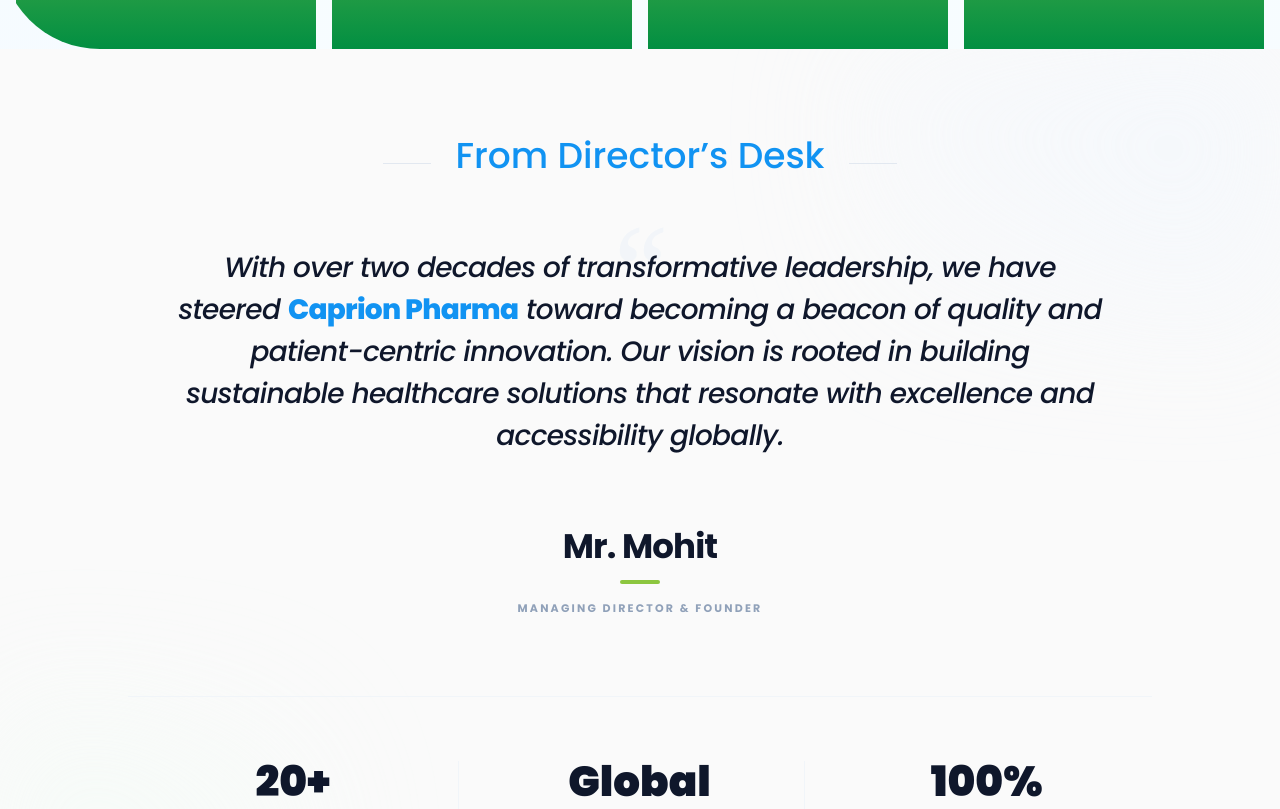
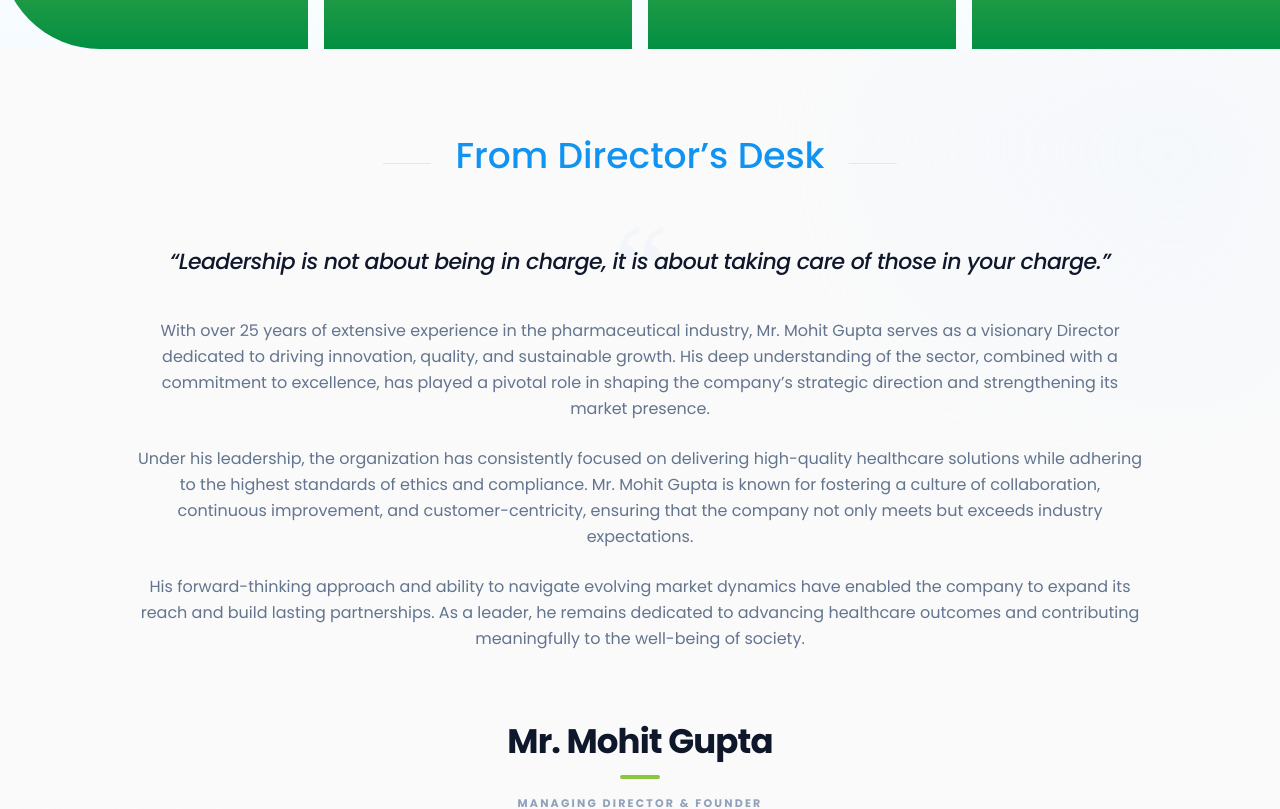
Before and after one commit to dev-shubham20/caprion, a React (Vite) app: page / in a window 1280 px wide. Shown: the part 3400-4209 px from the top of the page. Built offline with nearby package versions, Linux system fonts and the light colour scheme.

Commit message:
director

```diff
--- a/src/pages/Home/Home.jsx
+++ b/src/pages/Home/Home.jsx
@@ -237,6 +237,7 @@ export default function Home() {
                     "Our Strength Lies in Building Enduring Partnerships That Drive Better Healthcare Outcomes."
                 </p>
             </div>
+
             {/* Mobile Quote Version (No Clip Path) */}
             <div className="md:hidden bg-gradient-to-br from-[#1193f2] to-[#0a5ca3] px-6 py-12 text-center text-white rounded-2xl mx-4">
                 <p className="text-[18px] font-medium leading-relaxed italic">
@@ -324,7 +325,7 @@ export default function Home() {
 
             {/* core values section start */}
             <section className="w-full">
-                <div className="stats-grid rounded-tr-[50px] md:rounded-tr-[100px] rounded-bl-[50px] md:rounded-bl-[100px] grid grid-cols-2 lg:grid-cols-4 gap-4 px-4">
+                <div className="stats-grid rounded-tr-[50px] md:rounded-tr-[100px] rounded-bl-[50px] md:rounded-bl-[100px] grid grid-cols-2 lg:grid-cols-4 gap-4">
                     {[
                         { img: integrityIcon, title: "Built On Integrity" },
                         { img: patientIcon, title: "Patient-First Mindset" },
@@ -347,9 +348,9 @@ export default function Home() {
                 <div className="absolute top-0 right-0 w-1/3 h-1/3 bg-gradient-to-bl from-blue-50 to-transparent opacity-60 blur-3xl pointer-events-none"></div>
                 <div className="absolute bottom-0 left-0 w-1/4 h-1/4 bg-gradient-to-tr from-green-50 to-transparent opacity-60 blur-3xl pointer-events-none"></div>
 
-                <div className="site-shell relative z-10 px-4">
-                    <div className="max-w-5xl mx-auto">
-                        <div className="flex items-center gap-4 md:gap-6 mb-10 md:mb-12 animate-fade-in justify-center">
+                <div className="site-shell relative z-10">
+                    <div className="mx-auto">
+                        <div className="flex items-center gap-4 md:gap-6 mb-8 md:mb-12 animate-fade-in justify-center">
                             <span className="h-[1px] w-8 md:w-12 bg-slate-200"></span>
                             <span className="heading-primary !text-[24px] md:!text-[36px]">
                                 From Director’s Desk
@@ -362,15 +363,27 @@ export default function Home() {
                                 &ldquo;
                             </div>
 
-                            <h2 className="text-[17px] sm:text-[22px] md:text-[28px] font-medium text-slate-900 leading-relaxed md:leading-[1.5] relative z-10 italic tracking-tight">
-                                With over two decades of transformative leadership, we have steered <span className="text-[#1193f2] not-italic font-extrabold">Caprion Pharma</span> toward becoming a beacon of quality and patient-centric innovation. Our vision is rooted in building sustainable healthcare solutions that resonate with excellence and accessibility globally.
+                            <h2 className="text-[17px] sm:text-[18px] md:text-[22px] font-medium text-slate-900 leading-relaxed md:leading-[1.4] relative z-10 italic tracking-tight mb-10">
+                                &ldquo;Leadership is not about being in charge, it is about taking care of those in your charge.&rdquo;
                             </h2>
+
+                            <div className="text-slate-500 text-sm md:text-base leading-relaxed space-y-6 text-center">
+                                <p>
+                                    With over 25 years of extensive experience in the pharmaceutical industry, Mr. Mohit Gupta serves as a visionary Director dedicated to driving innovation, quality, and sustainable growth. His deep understanding of the sector, combined with a commitment to excellence, has played a pivotal role in shaping the company’s strategic direction and strengthening its market presence.
+                                </p>
+                                <p>
+                                    Under his leadership, the organization has consistently focused on delivering high-quality healthcare solutions while adhering to the highest standards of ethics and compliance. Mr. Mohit Gupta is known for fostering a culture of collaboration, continuous improvement, and customer-centricity, ensuring that the company not only meets but exceeds industry expectations.
+                                </p>
+                                <p>
+                                    His forward-thinking approach and ability to navigate evolving market dynamics have enabled the company to expand its reach and build lasting partnerships. As a leader, he remains dedicated to advancing healthcare outcomes and contributing meaningfully to the well-being of society.
+                                </p>
+                            </div>
                         </div>
 
-                        <div className="text-center mb-16 md:mb-20 animate-fade-in-up">
+                        <div className="text-center mb-12 md:mb-20 animate-fade-in-up">
                             <div className="inline-block relative">
                                 <h3 className="text-[24px] md:text-[34px] font-bold text-slate-900 mb-1 md:mb-2 tracking-tight">
-                                    Mr. Mohit
+                                    Mr. Mohit Gupta
                                 </h3>
                                 <div className="h-1 w-8 md:w-10 bg-[#8cc63f] mx-auto rounded-full mb-3 md:mb-4"></div>
                             </div>
@@ -379,7 +392,7 @@ export default function Home() {
                             </p>
                         </div>
 
-                        <div className="grid grid-cols-1 sm:grid-cols-3 gap-8 md:gap-4 border-t border-slate-100 pt-12 md:pt-16">
+                        <div className="grid grid-cols-2 sm:grid-cols-3 gap-8 md:gap-4 border-t border-slate-100  md:pt-16">
                             {[
                                 { val: "20+", label: "Years of Vision", color: "hover:text-[#1193f2]" },
                                 { val: "Global", label: "Network Reach", color: "hover:text-[#8cc63f]" },
@@ -394,6 +407,7 @@ export default function Home() {
                     </div>
                 </div>
             </section>
+
             <Contact />
         </>
     );
```
